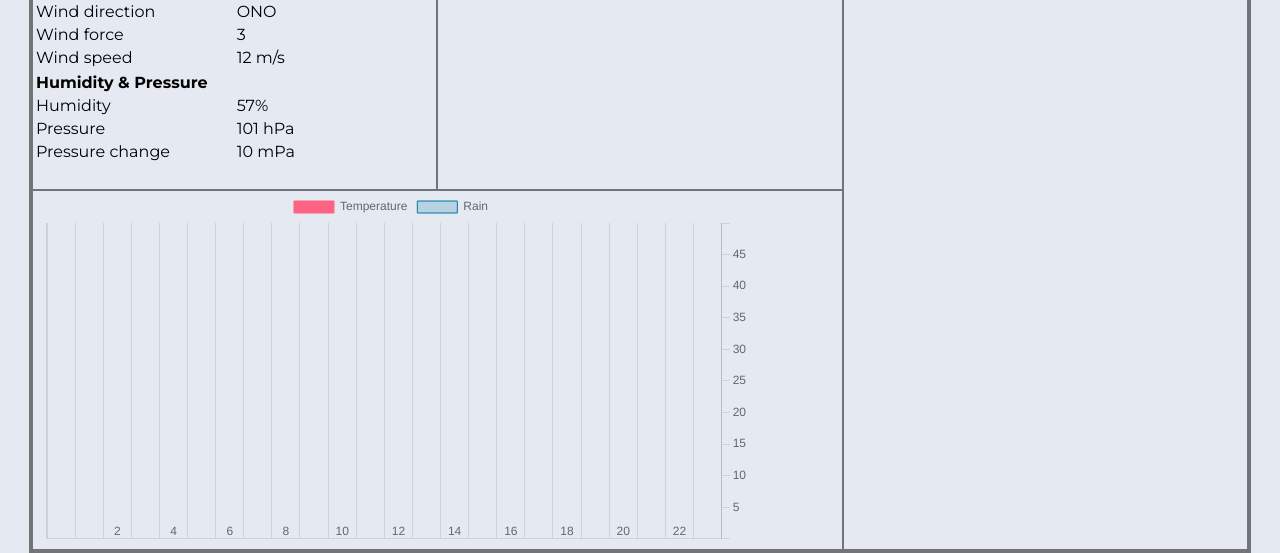
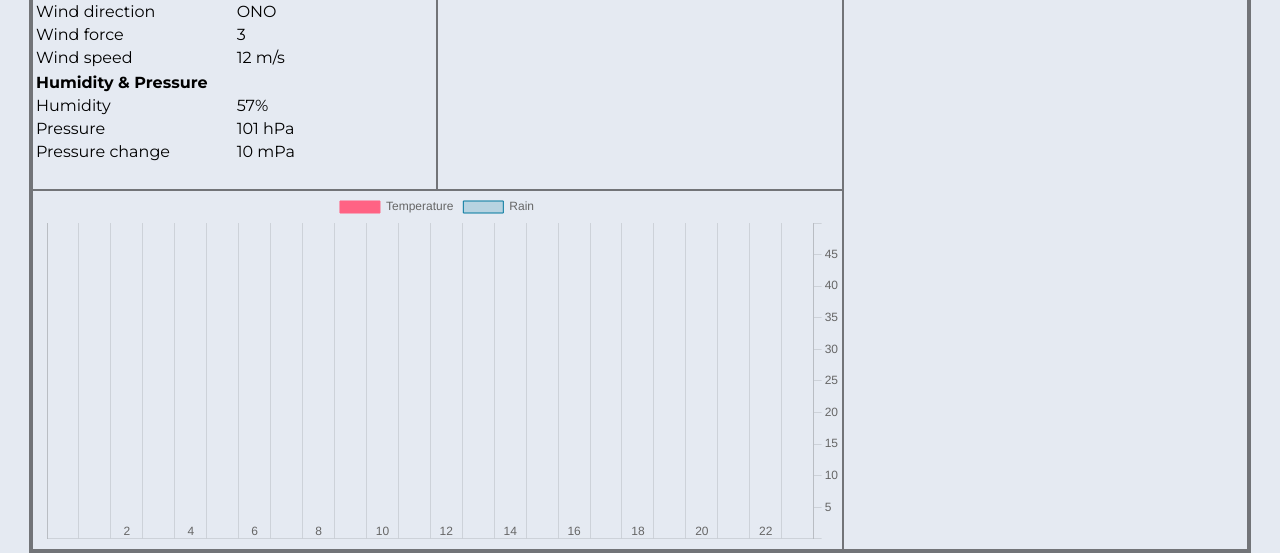
Before and after one commit to martin-de-boer/RealTimeWeatherTrends, a Python web app: template templates/index.html in a window 1280 px wide. Shown: the part 255-808 px from the top of the page. Run offline with Jinja, Linux system fonts and the light colour scheme; the template is opened without the code that fills it, so the values that code supplies are empty.

Commit message:
Add files via upload

```diff
--- a/static/style/style.css
+++ b/static/style/style.css
@@ -89,7 +89,7 @@ nav {
 }
 
 
-#dailyChart {
+#daily_chart_div {
     width: 100%;
     height: 100%;
     max-height: 100%;
```
